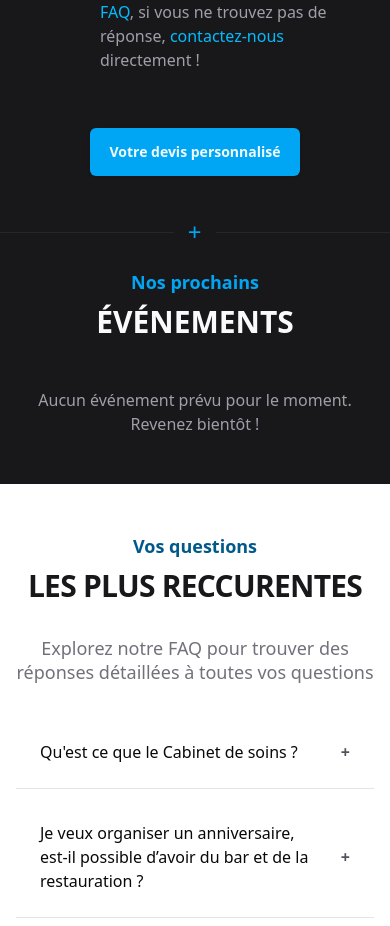
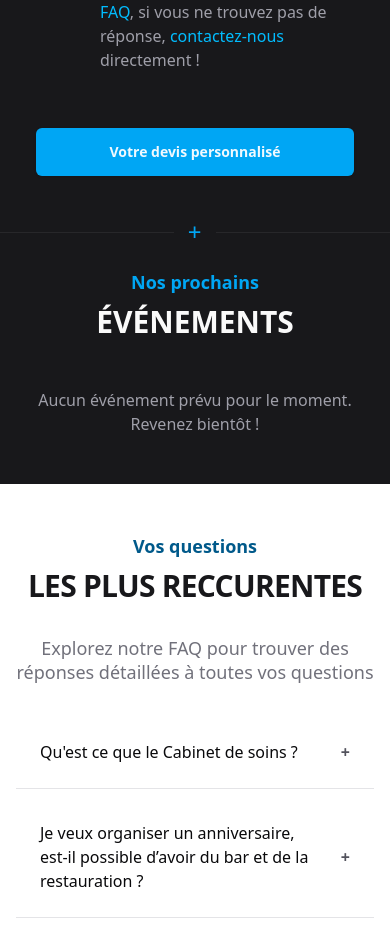
Before and after one commit to PierreMaze/Luminescence, a React (Vite) app in the folder client/: page / in a window 390 px wide. Shown: the part 3603-4529 px from the top of the page. Built offline with nearby package versions, Linux system fonts and the light colour scheme.

Commit message:
Fixed mobile button styling in the location section to match the other buttons.

```diff
--- a/client/src/pages/Home.jsx
+++ b/client/src/pages/Home.jsx
@@ -786,7 +786,7 @@ export default function Home() {
             ))}
           </div>
           <a href="location/#contact-business" rel="noopener noreferrer">
-            <button className="flex mt-14 bg-sky-500 items-center justify-center mt-10 duration-300 ease-in-out delay-100 space-y-8 leading-7 text-sky-50 rounded-md bg-sky-500 w-fit mx-auto px-5 py-2.5 text-sm font-semibold shadow-sm hover:bg-sky-600 focus-visible:outline focus-visible:outline-2 focus-visible:outline-offset-2 focus-visible:outline-sky-500">
+            <button className="flex mt-14 bg-sky-500 items-center justify-center mt-10 duration-300 ease-in-out delay-100 space-y-8 leading-7 text-sky-50 rounded-md bg-sky-500 w-full md:w-fit mx-auto px-5 py-2.5 text-sm font-semibold shadow-sm hover:bg-sky-600 focus-visible:outline focus-visible:outline-2 focus-visible:outline-offset-2 focus-visible:outline-sky-500">
               Votre devis personnalisé
             </button>
           </a>
```
Also changed, not shown: 1 other file (tests, documents, lock files or other folders).
